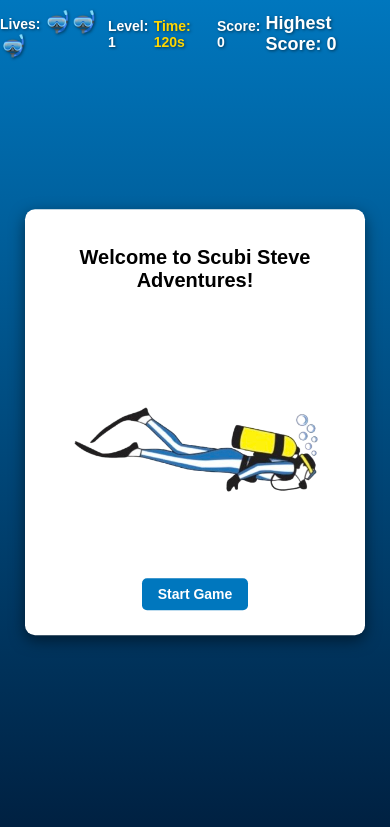
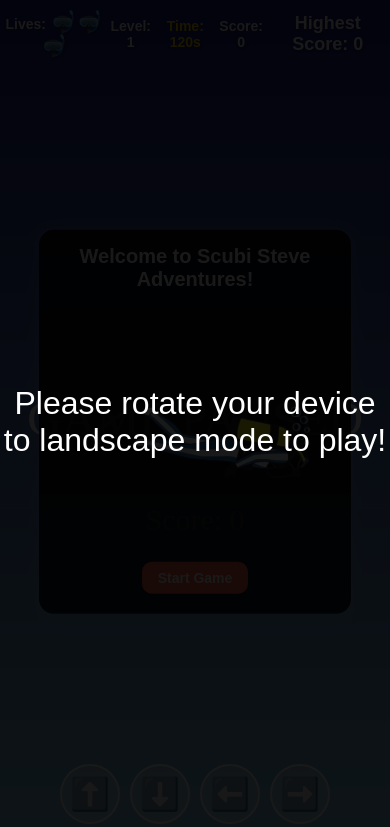
Before and after one commit to wgwhitecoding/scubisteve, a plain HTML site: page index.html in a window 390 px wide. Drawn offline with nearby package versions, Linux system fonts and the light colour scheme.

Commit message:
added media query

```diff
--- a/assets/css/styles.css
+++ b/assets/css/styles.css
@@ -186,6 +186,137 @@ div#diver {
         opacity: 0;
     }
 }
+/* General CSS Reset */
+* {
+    margin: 0;
+    padding: 0;
+    box-sizing: border-box;
+    font-family: 'Arial', sans-serif;
+  }
+
+  body {
+    overflow: hidden;
+    background-color: #1e1e1e;
+    color: white;
+    text-align: center;
+  }
+
+  /* Game Canvas Styles */
+  #gameCanvas {
+    display: block;
+    background: linear-gradient(#1a1a8b, #87ceeb);
+    position: relative;
+    margin: auto;
+  }
+
+  /* Modal Styling */
+  #modal {
+    position: fixed;
+    top: 50%;
+    left: 50%;
+    transform: translate(-50%, -50%);
+    width: 90%;
+    max-width: 500px;
+    background: rgba(0, 0, 0, 0.85);
+    border-radius: 15px;
+    padding: 20px;
+    color: #fff;
+    box-shadow: 0px 0px 15px rgba(255, 255, 255, 0.2);
+    z-index: 1000;
+    display: none;
+  }
+
+  #modal h2 {
+    margin-bottom: 10px;
+    font-size: 2em;
+  }
+
+  #modal p {
+    font-size: 1.2em;
+  }
+
+  #modal button {
+    background-color: #ff6347;
+    border: none;
+    color: white;
+    padding: 15px 30px;
+    font-size: 1em;
+    cursor: pointer;
+    border-radius: 10px;
+    transition: background-color 0.3s;
+  }
+
+  #modal button:hover {
+    background-color: #ff856b;
+  }
+
+  /* Landscape Overlay for Mobile Devices */
+  #landscapePrompt {
+    position: fixed;
+    top: 0;
+    left: 0;
+    width: 100vw;
+    height: 100vh;
+    background: rgba(0, 0, 0, 0.9);
+    color: white;
+    display: none;
+    align-items: center;
+    justify-content: center;
+    text-align: center;
+    z-index: 1500;
+  }
+
+  #landscapePrompt p {
+    font-size: 2em;
+  }
+
+  /* Touch Controls for Mobile Devices */
+  #touchControls {
+    position: fixed;
+    bottom: 20px;
+    left: 50%;
+    transform: translateX(-50%);
+    display: flex;
+    gap: 10px;
+    z-index: 1000;
+  }
+
+  .touch-button {
+    background: rgba(255, 255, 255, 0.3);
+    border: 2px solid #fff;
+    border-radius: 50%;
+    width: 60px;
+    height: 60px;
+    display: flex;
+    align-items: center;
+    justify-content: center;
+    font-size: 2em;
+    color: #fff;
+    cursor: pointer;
+    user-select: none;
+  }
+
+  /* Responsive Styles */
+  @media (max-width: 768px) {
+    #modal {
+      width: 80%;
+      padding: 15px;
+    }
+
+    #modal h2 {
+      font-size: 1.5em;
+    }
+
+    #modal p {
+      font-size: 1em;
+    }
+
+    #modal button {
+      padding: 10px 20px;
+      font-size: 0.9em;
+    }
+  }
+
 
 /* Responsive Design for Small Screens */
 @media (max-width: 768px) {
--- a/assets/js/script.js
+++ b/assets/js/script.js
@@ -515,6 +515,52 @@ function update() {
         diver.moveUp = diver.moveDown = diver.moveLeft = diver.moveRight = false;
         diver.image.style.visibility = "visible"; // Ensure diver is visible after reset
     }
+    const touchControls = document.createElement("div");
+    touchControls.id = "touchControls";
+    touchControls.innerHTML = `
+    <div class="touch-button" id="touchUp">⬆️</div>
+    <div class="touch-button" id="touchDown">⬇️</div>
+    <div class="touch-button" id="touchLeft">⬅️</div>
+    <div class="touch-button" id="touchRight">➡️</div>
+`;
+    document.body.appendChild(touchControls);
+
+    // Adding event listeners for the touch controls
+    const touchUp = document.getElementById("touchUp");
+    const touchDown = document.getElementById("touchDown");
+    const touchLeft = document.getElementById("touchLeft");
+    const touchRight = document.getElementById("touchRight");
+
+    touchUp.addEventListener("touchstart", () => diver.moveUp = true);
+    touchUp.addEventListener("touchend", () => diver.moveUp = false);
+    touchDown.addEventListener("touchstart", () => diver.moveDown = true);
+    touchDown.addEventListener("touchend", () => diver.moveDown = false);
+    touchLeft.addEventListener("touchstart", () => diver.moveLeft = true);
+    touchLeft.addEventListener("touchend", () => diver.moveLeft = false);
+    touchRight.addEventListener("touchstart", () => diver.moveRight = true);
+    touchRight.addEventListener("touchend", () => diver.moveRight = false);
+
+
+    // Create the landscape prompt element
+    const landscapePrompt = document.createElement("div");
+    landscapePrompt.id = "landscapePrompt";
+    landscapePrompt.innerHTML = "<p>Please rotate your device to landscape mode to play!</p>";
+    document.body.appendChild(landscapePrompt);
+
+    // Function to check device orientation
+    function checkOrientation() {
+        if (window.innerWidth < window.innerHeight) {
+            landscapePrompt.style.display = "flex";
+        } else {
+            landscapePrompt.style.display = "none";
+        }
+    }
+
+    // Event listeners to check for orientation changes
+    window.addEventListener("resize", checkOrientation);
+    window.addEventListener("orientationchange", checkOrientation);
+    checkOrientation(); // Initial check
+
 
     function nextLevel() {
         if (level < 10) {
```
Lines whose indentation alone changed are shown as unchanged.
